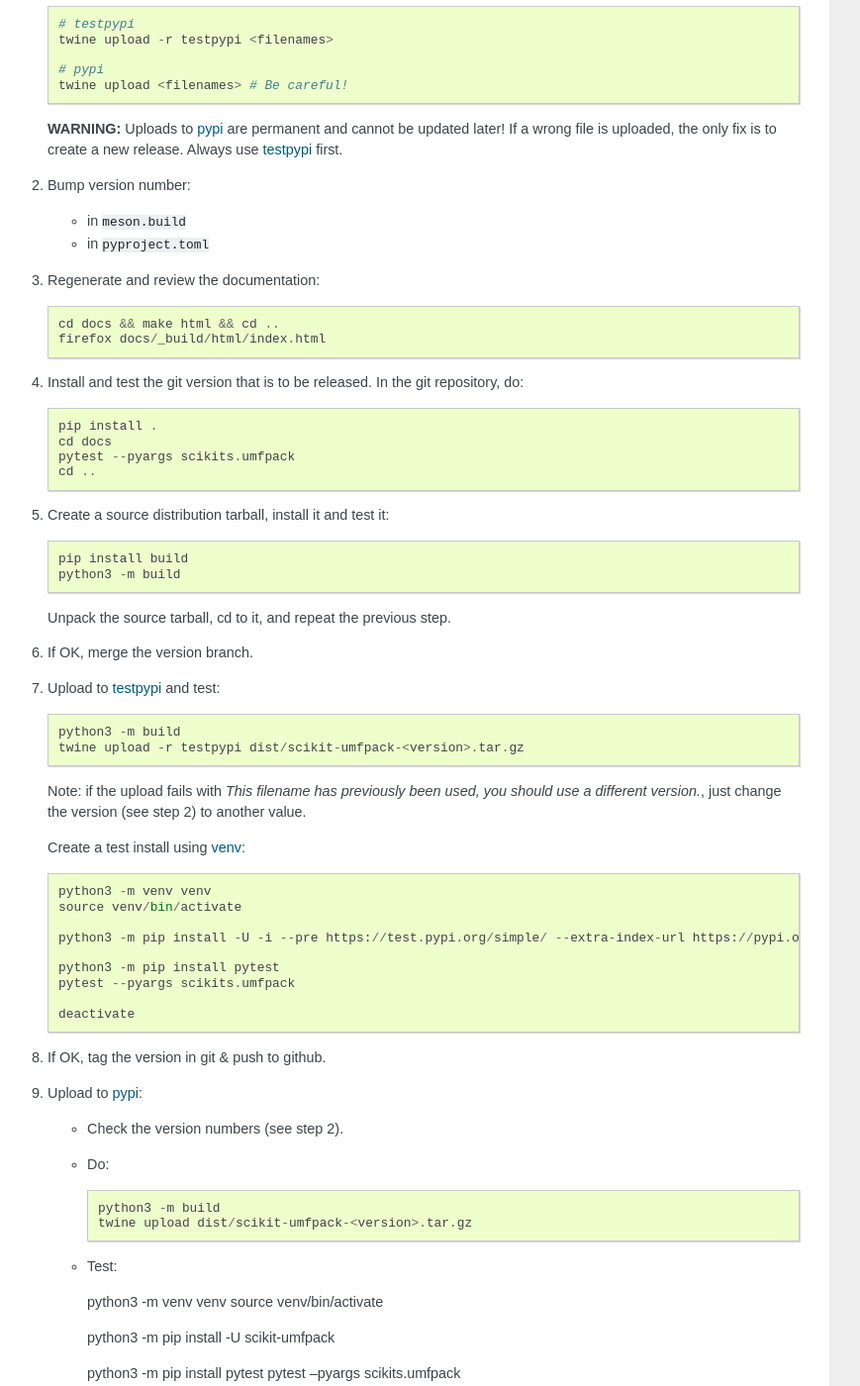
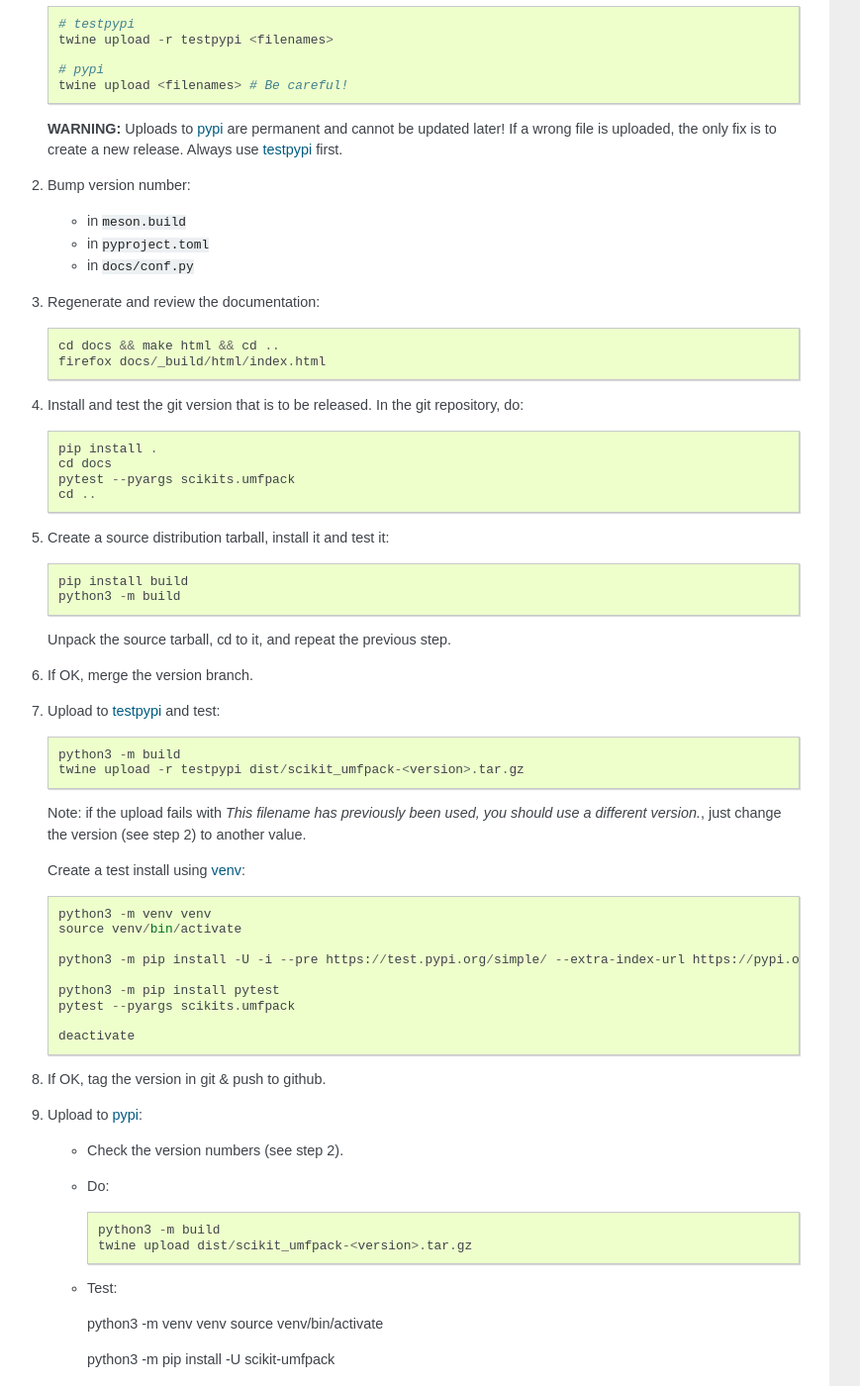
Before and after one commit to scikit-umfpack/scikit-umfpack, a Sphinx documentation site: the page built from docs/release.rst, in a window 1280 px wide and 1400 px high, scrolled down 569 px. Shown: the whole window at 99% size, without its empty margins (22-891 px from the left). Built offline with Sphinx 7.4.7, drawn with Linux system fonts in a browser that asks for light colours.

Commit message:
DOC: update release info

```diff
--- a/docs/release.rst
+++ b/docs/release.rst
@@ -44,6 +44,7 @@
 
    - in ``meson.build``
    - in ``pyproject.toml``
+   - in ``docs/conf.py``
 
 #. Regenerate and review the documentation::
 
@@ -70,7 +71,7 @@
 #. Upload to `testpypi`_ and test::
 
      python3 -m build
-     twine upload -r testpypi dist/scikit-umfpack-<version>.tar.gz
+     twine upload -r testpypi dist/scikit_umfpack-<version>.tar.gz
 
    Note: if the upload fails with `This filename has previously been used, you
    should use a different version.`, just change the version (see step 2)
@@ -96,7 +97,7 @@
    - Do::
 
        python3 -m build
-       twine upload dist/scikit-umfpack-<version>.tar.gz
+       twine upload dist/scikit_umfpack-<version>.tar.gz
 
    - Test::
 
```
